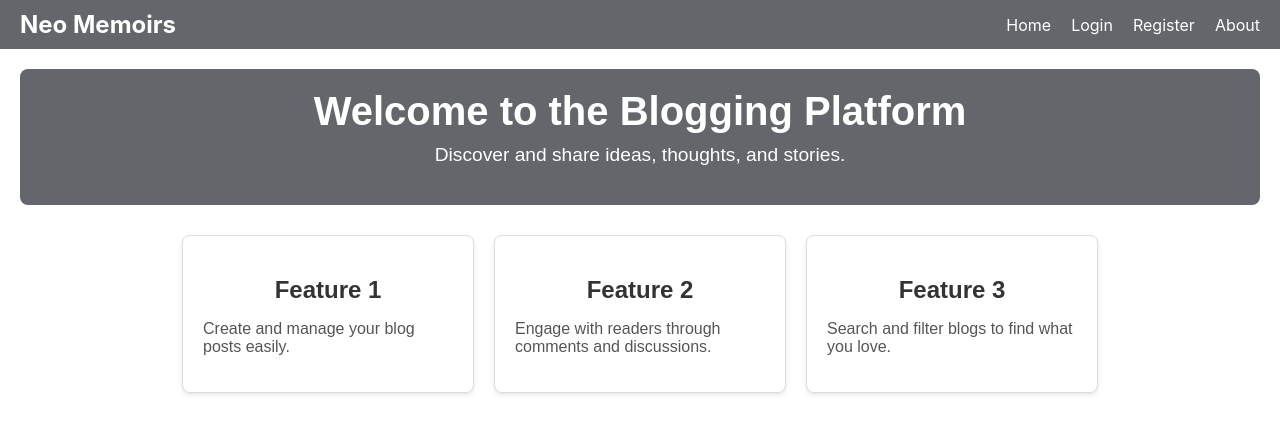
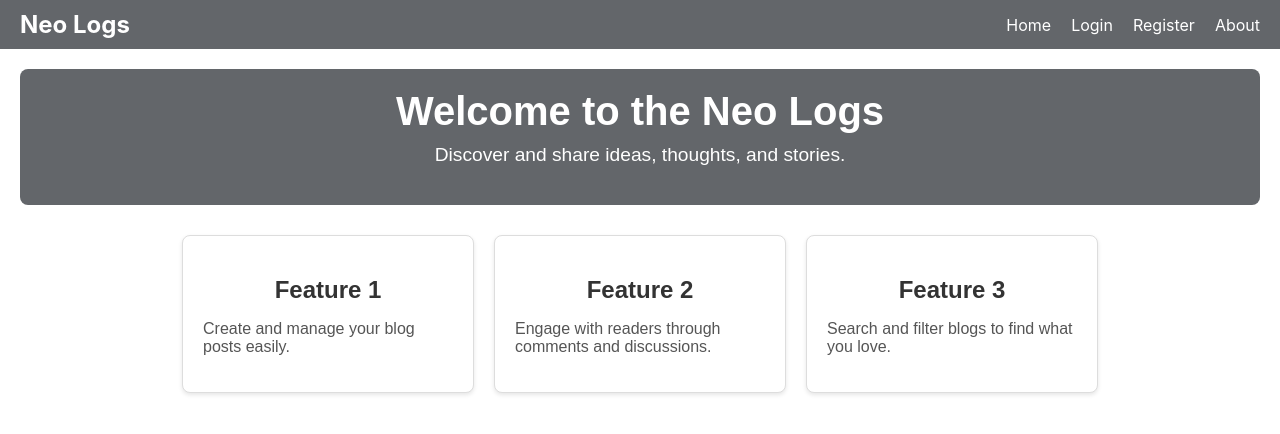
Before and after one commit to k-srirama-srikar/Neo-Logs, a React (Create React App) app: page / in a window 1280 px wide. Shown: the top 434 px of the page. Built offline with nearby package versions, Linux system fonts and the light colour scheme.

Commit message:
Title Changes

```diff
--- a/public/index.html
+++ b/public/index.html
@@ -24,7 +24,7 @@
       work correctly both with client-side routing and a non-root public URL.
       Learn how to configure a non-root public URL by running `npm run build`.
     -->
-    <title>Neo Memoirs</title>
+    <title>Neo Logs</title>
   </head>
   <body>
     <noscript>You need to enable JavaScript to run this app.</noscript>
--- a/src/components/header.js
+++ b/src/components/header.js
@@ -6,7 +6,7 @@ const Header = () => {
   return (
     <header className="header">
       <div className="logo">
-        <Link to="/">Neo Memoirs</Link>
+        <Link to="/">Neo Logs</Link>
       </div>
       <nav className="navbar">
         <ul className="nav-links">
--- a/src/pages/home.js
+++ b/src/pages/home.js
@@ -5,7 +5,7 @@ const Home = () => {
   return (
     <div className="home-container">
       <header className="home-header">
-        <h1>Welcome to the Blogging Platform</h1>
+        <h1>Welcome to the Neo Logs</h1>
         <p>Discover and share ideas, thoughts, and stories.</p>
       </header>
       <section className="home-content">
```
